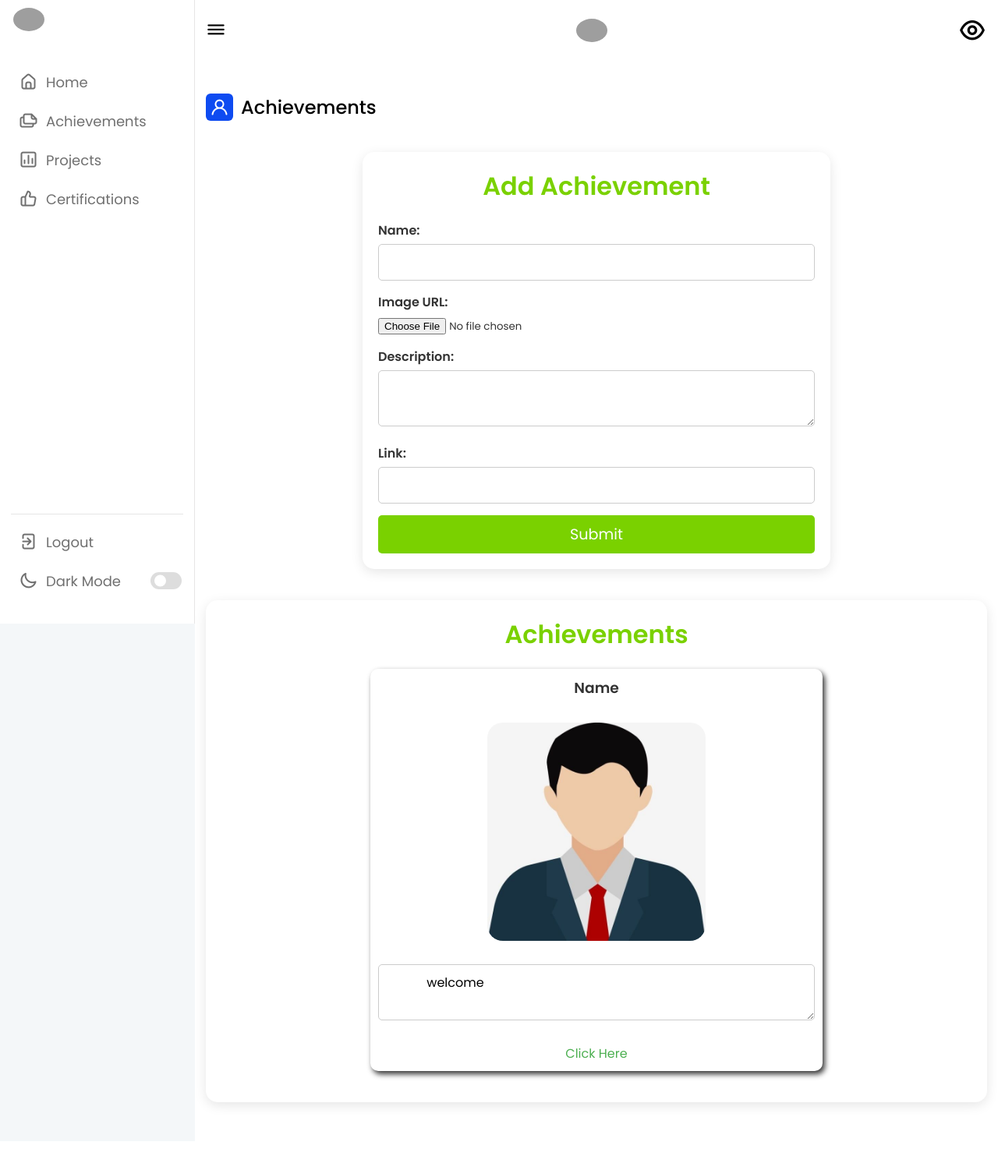
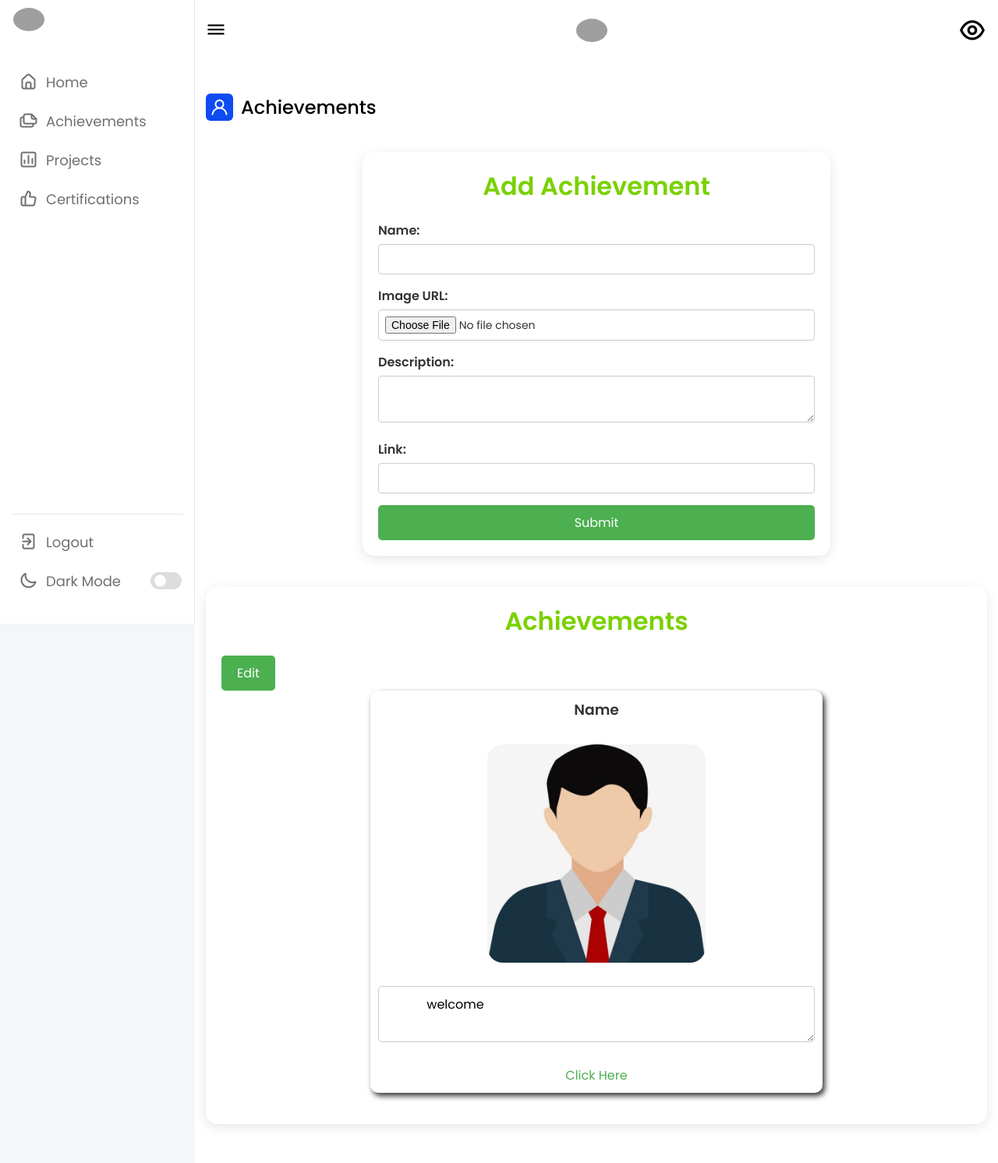
Before and after one commit to bnaveenbharathi/Student-profile-system, a PHP site: page /dashboard/achievements.php in a window 1280 px wide. Shown: the whole page at 78% size. Before the commit the page ends 1418 px from the top, so only its background shows below. Run offline with PHP 8.4, Linux system fonts and the light colour scheme; grey boxes are pictures that could not be loaded.

Commit message:
edit update

```diff
--- a/dashboard/achievements.php
+++ b/dashboard/achievements.php
@@ -14,8 +14,84 @@
     <style>
     p a{
     color: #4CAF50;
-    text-decoration: none ;
-}</style>
+    text-decoration: none ;}
+     /* Button styling */
+     .edit-button {
+            background-color: #4CAF50;
+            color: white;
+            padding: 10px 20px;
+            border: none;
+            border-radius: 5px;
+            font-size: 16px;
+            cursor: pointer;
+        }
+
+        /* Popup background */
+        .popup {
+            display: none; /* Hidden by default */
+            position: fixed;
+            top: 0;
+            left: 0;
+            width: 100%;
+            height: 100%;
+            background-color: rgba(0, 0, 0, 0.5); /* Semi-transparent background */
+            justify-content: center;
+            align-items: center;
+            z-index: 1000; /* Ensure popup is on top */
+        }
+
+        /* Popup content */
+        .popup-content {
+            background-color: #fff;
+            padding: 20px;
+            width: 400px;
+            border-radius: 8px;
+            box-shadow: 0 5px 15px rgba(0, 0, 0, 0.3);
+            position: relative;
+            text-align: center;
+        }
+
+        /* Close button */
+        .close {
+            position: absolute;
+            top: 10px;
+            right: 10px;
+            font-size: 24px;
+            cursor: pointer;
+            color: #333;
+        }
+
+        /* Form styling */
+        .form-group {
+            margin-bottom: 15px;
+            text-align: left;
+        }
+
+        .form-group label {
+            display: block;
+            margin-bottom: 5px;
+            font-weight: bold;
+        }
+
+        .form-group input,
+        .form-group textarea {
+            width: 100%;
+            padding: 8px;
+            border: 1px solid #ccc;
+            border-radius: 4px;
+            font-size: 14px;
+        }
+
+        .submit-button {
+            background-color: #4CAF50;
+            color: white;
+            padding: 10px 20px;
+            border: none;
+            border-radius: 5px;
+            cursor: pointer;
+            font-size: 16px;
+        }
+</style>
 </head>
 <body>
 
@@ -56,6 +132,51 @@
     </div>
     <div class="form-container Achievements">
     <h1>Achievements</h1>
+     <!-- Edit Button -->
+     <button class="edit-button" onclick="openPopup()">Edit</button>
+
+<!-- Popup Container -->
+<div id="editPopup" class="popup">
+    <div class="popup-content">
+        <span class="close" onclick="closePopup()">&times;</span>
+        <h2>Edit Achievement</h2>
+        <form id="edit-form">
+            <div class="form-group">
+                <label for="edit-name">Name of the Achievement:</label>
+                <input type="text" id="edit-name" name="edit-name" required>
+            </div>
+            <div class="form-group">
+                <label for="edit-image">Add Image:</label>
+                <input type="file" id="edit-image" name="edit-image" required>
+            </div>
+            <div class="form-group">
+                <label for="edit-description">Description:</label>
+                <textarea id="edit-description" name="edit-description" required></textarea>
+            </div>
+            <button type="submit" class="submit-button">Save Changes</button>
+        </form>
+    </div>
+</div>
+
+<script>
+        function openPopup() {
+            document.getElementById("editPopup").style.display = "flex";
+        }
+
+        function closePopup() {
+            document.getElementById("editPopup").style.display = "none";
+        }
+
+        // Close popup if clicked outside content
+        window.onclick = function(event) {
+            const popup = document.getElementById("editPopup");
+            if (event.target == popup) {
+                popup.style.display = "none";
+            }
+        }
+</script>
+
+
 
     <div class="achievements-list">
         <h3>Name</h3>
```
